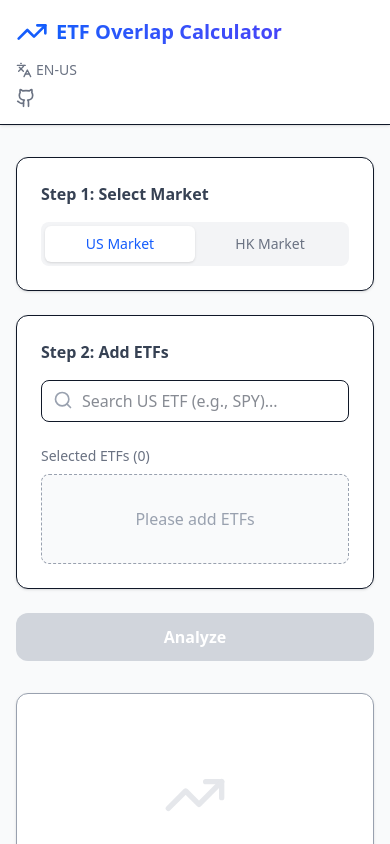
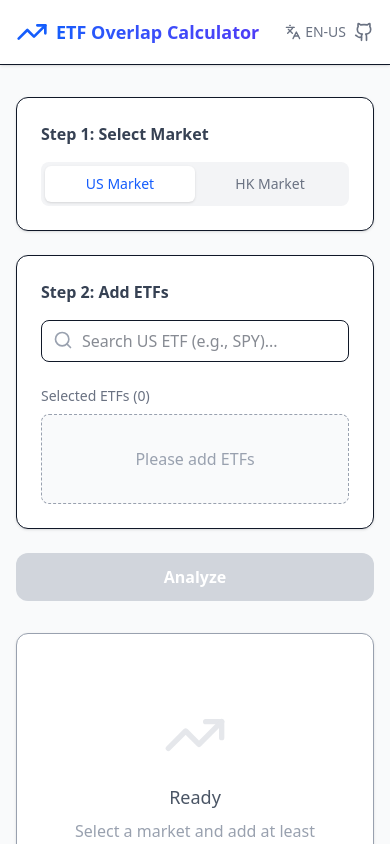
Before and after one commit to domechn/etf-cal, a React (Vite) app: page / in a window 390 px wide. Shown: the top 844 px of the page. Built offline with nearby package versions, Linux system fonts and the light colour scheme.

Commit message:
Fix mobile header wrapping
Co-authored-by: domechn <31119455+domechn@users.noreply.github.com>

```diff
--- a/src/App.tsx
+++ b/src/App.tsx
@@ -69,17 +69,17 @@ function App() {
         <meta property="twitter:description" content={t('meta.description')} />
       </Helmet>
       <header className="bg-white border-b shadow-sm sticky top-0 z-10">
-        <div className="max-w-6xl mx-auto px-4 py-4 flex flex-col items-start gap-3 sm:flex-row sm:justify-between sm:items-center">
-          <div className="flex items-center gap-2 w-full sm:w-auto">
-            <TrendingUp className="text-blue-600 w-8 h-8" />
-            <h1 className="flex-1 min-w-0 break-words text-xl font-bold bg-gradient-to-r from-blue-600 to-indigo-600 bg-clip-text text-transparent">
+        <div className="max-w-6xl mx-auto px-4 py-4 flex items-center justify-between gap-3">
+          <div className="flex items-center gap-2 min-w-0 flex-1">
+            <TrendingUp className="text-blue-600 w-8 h-8 shrink-0" />
+            <h1 className="flex-1 min-w-0 truncate text-lg font-bold bg-gradient-to-r from-blue-600 to-indigo-600 bg-clip-text text-transparent sm:text-xl">
               {t('title')}
             </h1>
           </div>
-          <div className="flex flex-col items-start gap-2 text-sm text-gray-500 sm:flex-row sm:items-center sm:gap-4">
+          <div className="flex items-center gap-2 text-sm text-gray-500 shrink-0 sm:gap-4">
             <button
               onClick={toggleLanguage}
-              className="flex items-center gap-1 hover:text-gray-900 transition-colors"
+              className="flex items-center gap-1 hover:text-gray-900 transition-colors whitespace-nowrap"
               title="Switch Language"
             >
               <Languages className="w-4 h-4" />
```
